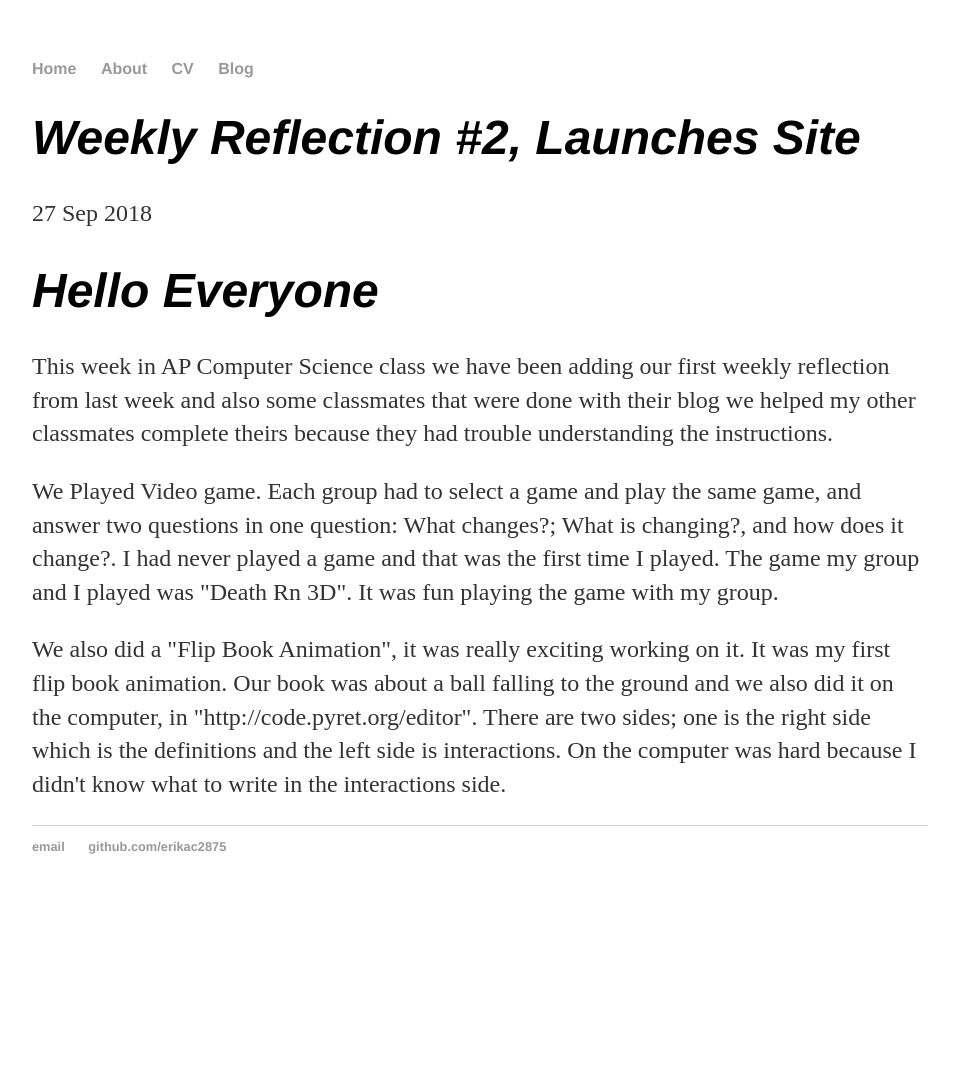
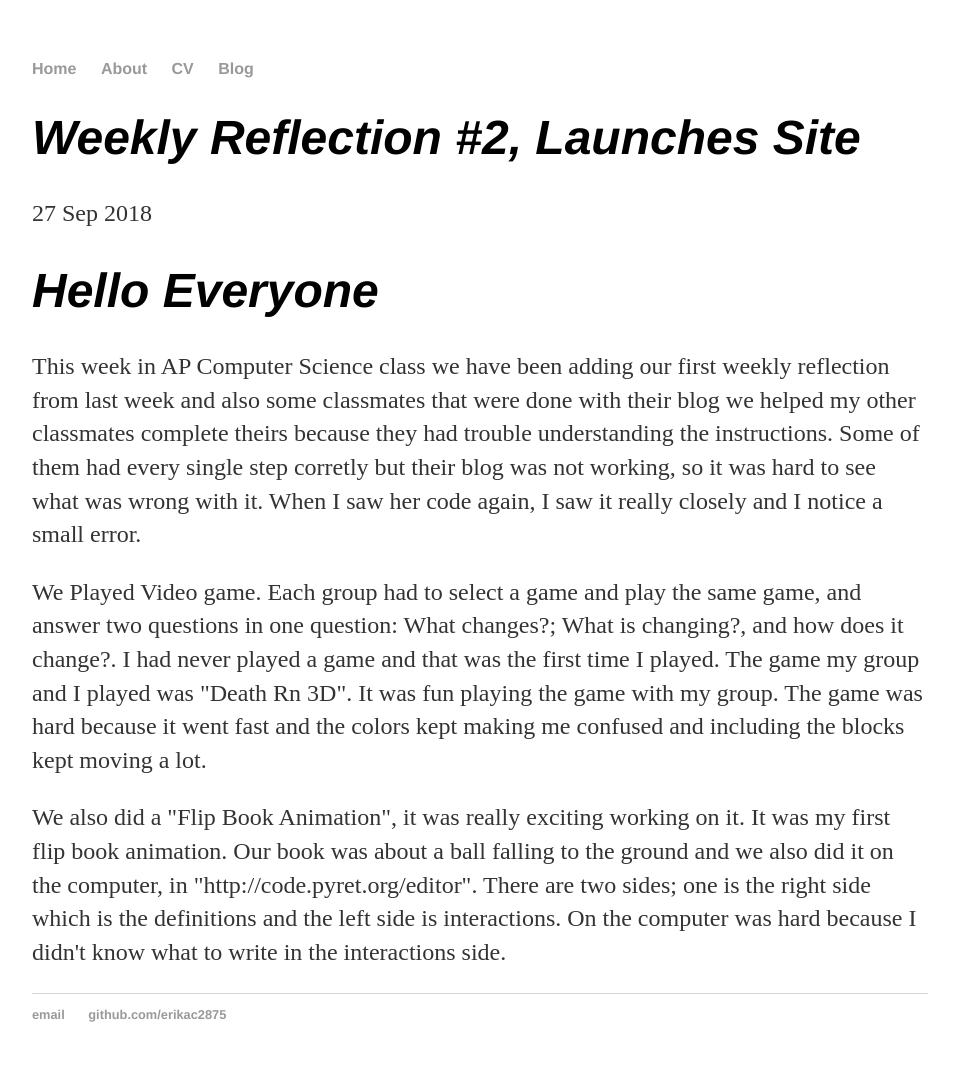
Before and after one commit to erikac2875/erikac2875.github.io, a Jekyll site: the page built from _posts/2018-09-27-weekly-reflection-#2-site-launched.md, in a window 1280 px wide. Shown: the whole page, without its empty margins (160-1119 px from the left). Built offline with Jekyll 4.4.1, drawn with Linux system fonts in a browser that asks for light colours; before the commit the page ends 914 px from its top, so only the background shows below that.

Commit message:
Update 2018-09-27-weekly-reflection-#2-site-launched.md

```diff
--- a/_posts/2018-09-27-weekly-reflection-#2-site-launched.md
+++ b/_posts/2018-09-27-weekly-reflection-#2-site-launched.md
@@ -4,8 +4,8 @@ title: "Weekly Reflection #2, Launches Site"
 date: 2018-09-27
 ---
 <h1>Hello Everyone</h1>
-<p>This week in AP Computer Science class we have been adding our first weekly reflection from last week and also some classmates that were done with their blog we  helped my other classmates complete theirs because they had trouble understanding the instructions. </p>
+<p>This week in AP Computer Science class we have been adding our first weekly reflection from last week and also some classmates that were done with their blog we helped my other classmates complete theirs because they had trouble understanding the instructions. Some of them had every single step corretly but their blog was not working, so it was hard to see what was wrong with it. When I saw her code again, I saw it really closely and I notice a small error. </p>
 
-<p>  We Played Video game. Each group had to select a game and play the same game, and answer two questions in one question: What changes?; What is changing?, and how does it change?. I had never played a game and that was the first time I played. The game my group and I played was "Death Rn 3D". It was fun playing the game with my group.</p>
+<p>  We Played Video game. Each group had to select a game and play the same game, and answer two questions in one question: What changes?; What is changing?, and how does it change?. I had never played a game and that was the first time I played. The game my group and I played was "Death Rn 3D". It was fun playing the game with my group. The game was hard because it went fast and the colors kept making me confused and including the blocks kept moving a lot. </p>
 
 <p>We also did a "Flip Book Animation", it was really exciting working on it. It was my first flip book animation. Our book was about a ball falling to the ground and we also did it on the computer, in "http://code.pyret.org/editor". There are two sides; one is the right side which is the definitions and the left side is interactions. On the computer was hard because I didn't know what to write in the interactions side. </p>
```
